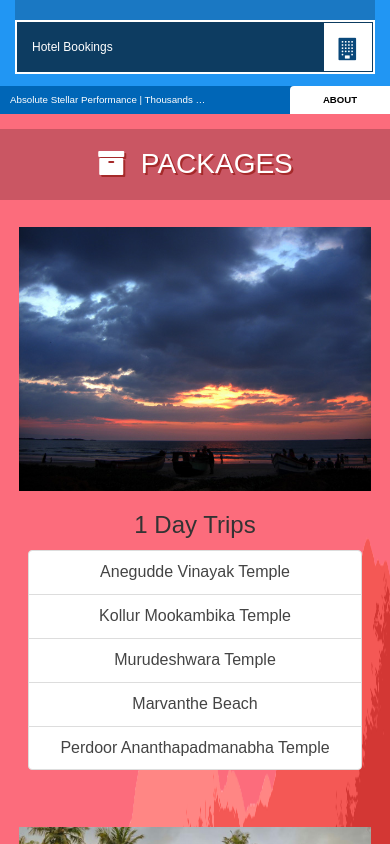
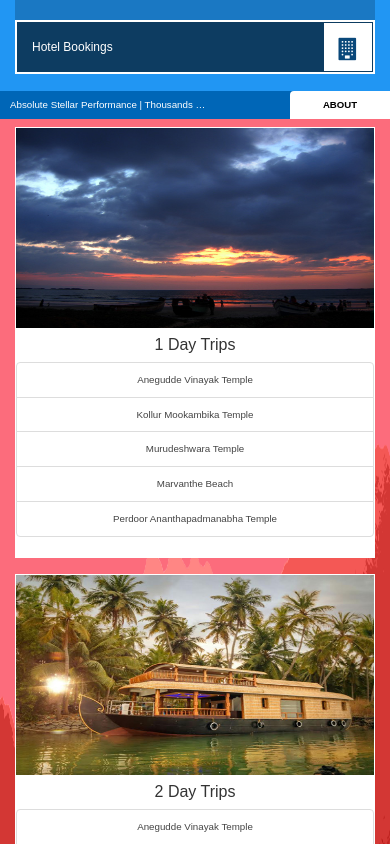
Before and after one commit to dsouzaedison/KTS, a website: page index.html in a window 390 px wide. Shown: the part 1600-2444 px from the top of the page. Drawn offline with nearby package versions, Linux system fonts and the light colour scheme.

Commit message:
Packages Page Responsiveness

```diff
--- a/index.html
+++ b/index.html
@@ -232,18 +232,9 @@
 
     <div class="section" id="section2">
         <div class="container">
-            <div class="row" id="mbDisplay">
-                <div class="package-header">
-                    <div class="col-sm-12 text-center">
-                        <h1 class="tagline">
-                                <span>
-                                    <i class="fa fa-archive"></i>&nbsp;</span> PACKAGES</h1>
-                    </div>
-                </div>
-            </div>
             <div class="row">
-                <div class="col-md-3 col-12 mx-auto text-center">
-                    <div class="thumbnail" id="package">
+                <div class="col-lg-3 col-md-3 col-sm-12 col-xs-12 mx-auto text-center">
+                    <div class="package-card">
                         <img class="card-img-top image-unify" src="assets/home/crimson-sunset-at-malpe-beach-udupi.jpg"
                              alt="Card image cap">
                         <div class="caption">
@@ -258,8 +249,8 @@
                         </div>
                     </div>
                 </div>
-                <div class="col-md-3 col-12 mx-auto text-center">
-                    <div class="thumbnail" id="package">
+                <div class="col-lg-3 col-md-3 col-sm-12 col-xs-12 mx-auto text-center">
+                    <div class="package-card">
                         <img class="card-img-top image-unify" src="assets/home/place1.jpg" alt="Card image cap">
                         <div class="caption">
                             <h5 class="card-title">2 Day Trips</h5>
@@ -273,8 +264,8 @@
                         </div>
                     </div>
                 </div>
-                <div class="col-md-3 col-12 mx-auto text-center">
-                    <div class="thumbnail" id="package">
+                <div class="col-lg-3 col-md-3 col-sm-12 col-xs-12 mx-auto text-center">
+                    <div class="package-card">
                         <img class="card-img-top image-unify" src="assets/home/rsz_malpe.jpg" alt="Card image cap">
                         <div class="caption">
                             <h5 class="card-title">3 Day Trips</h5>
@@ -288,8 +279,8 @@
                         </div>
                     </div>
                 </div>
-                <div class="col-md-3 col-12 mx-auto text-center">
-                    <div class="thumbnail" id="package">
+                <div class="col-lg-3 col-md-3 col-sm-12 col-xs-12 mx-auto text-center">
+                    <div class="package-card last-package">
                         <img class="card-img-top image-unify" src="assets/home/place3.jpg" alt="Card image cap">
                         <div class="caption">
                             <h5 class="card-title">4 Day Trips</h5>
@@ -302,6 +293,14 @@
                             </ul>
                         </div>
                     </div>
+                </div>
+            </div>
+            <div class="bottom-bar-wrapper bottom-bar-section2 packages-theme-color">
+                <div class="bottom-nav">
+                    PACKAGES
+                </div>
+                <div class="bottom-text-container ellipsis">
+                    All Inclusive Packages | 24/7 Assistance Available | Special Requests Entertained
                 </div>
             </div>
         </div>
--- a/styles.css
+++ b/styles.css
@@ -663,17 +663,26 @@ p {
 /* Cards */
 
 .card-title {
-    font-size: 2em;
+    font-size: 200%;
     color: #333333;
     margin: 0.5em;
 }
 
 .list-group-item {
     color: #444;
+    font-size: 122%;
 }
 
-.thumbnail:hover {
-    transition: 2s cubic-bezier(0.075, 0.82, 0.165, 1);
+.package-card {
+    background: #fff;
+    cursor: pointer;
+    transition: all 0.5s ease;
+    border: 1px solid #fff;
+    max-width: 400px;
+    margin: 0 auto;
+}
+
+.package-card:hover {
     transform: scale(1.05, 1.05);
 }
 
@@ -693,10 +702,6 @@ p {
 
 .text-white {
     color: #FFFFFF;
-}
-
-#mbDisplay {
-    visibility: hidden;
 }
 
 .package-header {
@@ -783,6 +788,10 @@ p {
     text-overflow: ellipsis;
 }
 
+.packages-theme-color {
+    background: #f45754;
+}
+
 @media screen and (max-width: 1200px) {
 
     .body {
@@ -793,7 +802,7 @@ p {
         height: 300px;
     }
 
-    .image-unify {
+    .image-desc-wrapper > .image-unify {
         height: 160px !important;
     }
 
@@ -817,14 +826,6 @@ p {
         transform: scale(1.9, 1.9);
     }
 
-    .list-group-item {
-        font-size: 2em;
-    }
-
-    #mbDisplay {
-        visibility: visible;
-    }
-
     .package-header {
         background-color: rgba(252,108,124, 0.9);
         display: block;
@@ -832,14 +833,13 @@ p {
     }
 
     .card-title {
-        font-size: 3em;
+        font-size: 200%;
         color: #333333;
         margin: 0.5em;
     }
 
-    #package > .image-unify {
+    .image-desc-wrapper > .image-unify {
         width: 100% !important;
-        height: auto !important;
     }
 
     .contact-form {
@@ -869,6 +869,14 @@ p {
 
     .bottom-text-container {
         width: 68%;
+    }
+
+    .last-package {
+        margin-bottom: 40px;
+    }
+
+    .about-tab2 {
+        margin-bottom: 45px;
     }
 }
 
@@ -907,7 +915,7 @@ p {
         width: 60px;
     }
 
-    .image-unify {
+    .image-desc-wrapper > .image-unify {
         height: 100px !important;
     }
 
@@ -940,8 +948,4 @@ p {
     .about-tab1 {
         margin-top: 15px;
     }
-
-    .about-tab2 {
-        margin-bottom: 40px;
-    }
 }
```
